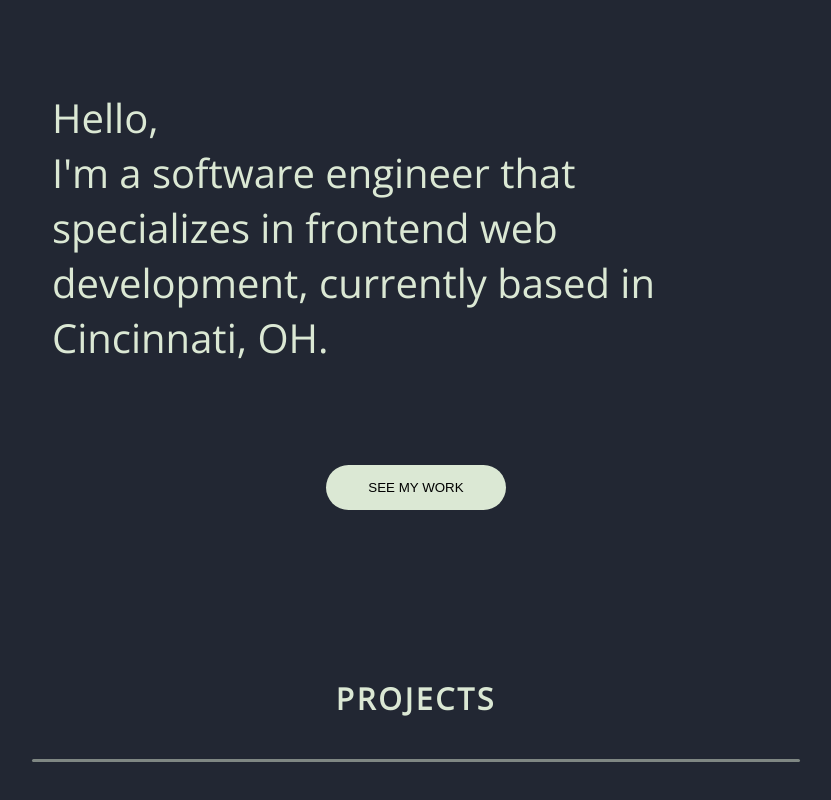
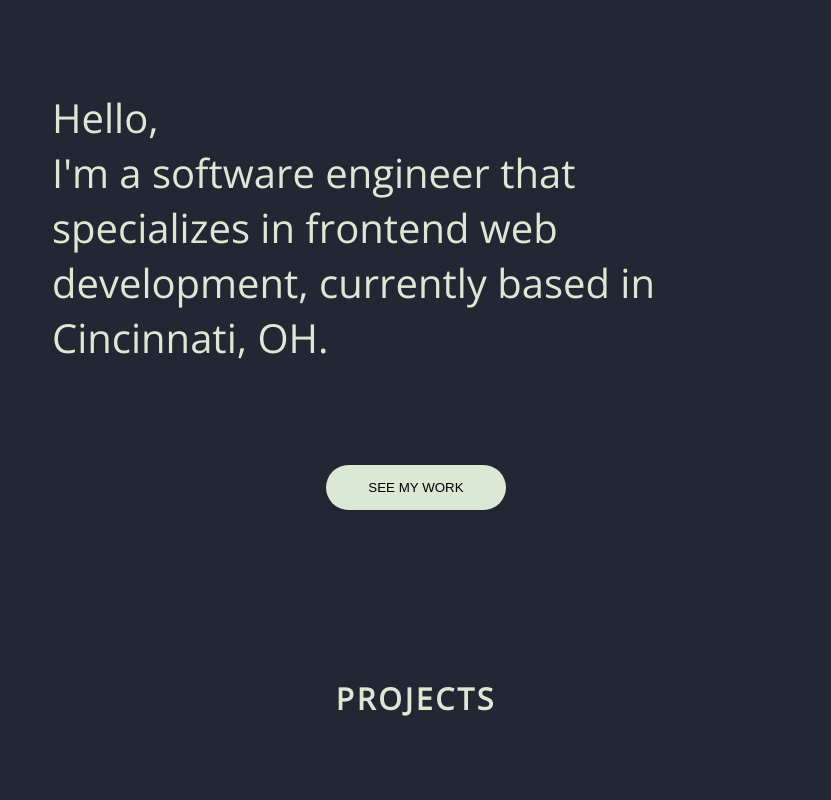
Before and after one commit to Denver-Meadows/Portfolio, a React (Create React App) app: page / in a window 1280 px wide. Shown: the part 364-1164 px from the top of the page, without its empty margins (224-1055 px from the left). Built offline with nearby package versions, Linux system fonts and the light colour scheme.

Commit message:
ready for projects

```diff
--- a/src/components/Projects.js
+++ b/src/components/Projects.js
@@ -1,10 +1,13 @@
 import React from "react";
 
 const Projects = () => {
+  // create a project component
+  // create the data for each project
+  // loop through that data to display it
   return (
     <section className="projects">
       <h1 className="projects-header">Projects</h1>
-      <div className="underline"></div>
+      <div className="projects-single"></div>
     </section>
   );
 };
```
